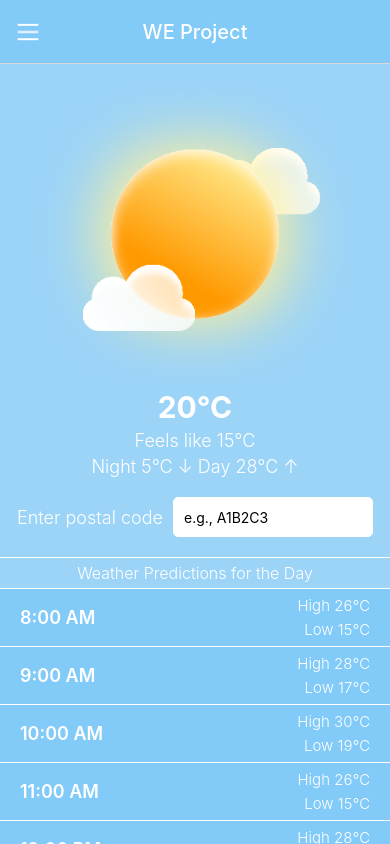
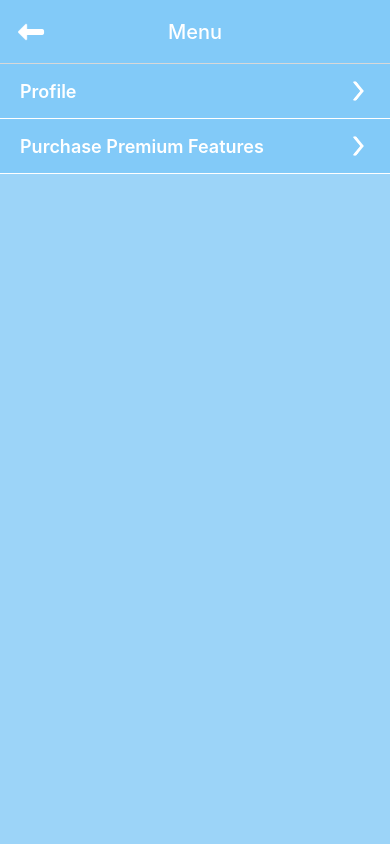
Before and after one commit to parthvekariya98/we_protect_repo, a React Native app in the folder WeProtect/: screen /Main in a window 390 px wide. Both pictures are taken after a click on the element 28 px from the left and 32 px from the top of the page. Shown: the top 844 px of the page. Built offline with nearby package versions, Linux system fonts and the light colour scheme.

Commit message:
- main screen and menu screen navigation issue resolved

```diff
--- a/WeProtect/App.js
+++ b/WeProtect/App.js
@@ -1,4 +1,3 @@
-// App.js
 import React from 'react';
 import { NavigationContainer } from '@react-navigation/native';
 import { createStackNavigator } from '@react-navigation/stack';
@@ -9,12 +8,12 @@ import MenuScreen from './src/screens/MenuScreen';
 const Stack = createStackNavigator();
 
 const App = () => {
-  const handleMenuPress = () => {
-    console.log('Menu icon pressed');
+  const handleMenuPress = (navigation) => {
+    navigation.navigate('Menu');
   };
 
-  const handleBackButton = () => {
-    console.log('Menu icon pressed');
+  const handleBackButton = (navigation) => {
+    navigation.goBack();
   };
 
   return (
@@ -26,11 +25,10 @@ const App = () => {
           },
         }}
       >
-
         <Stack.Screen
           name="Main"
           component={MainScreen}
-          options={{
+          options={({ navigation }) => ({
             title: 'WE Project',
             headerTitleAlign: 'center',
             headerTitleStyle: {
@@ -38,16 +36,16 @@ const App = () => {
               color: 'white',
             },
             headerLeft: () => (
-              <TouchableOpacity onPress={handleMenuPress} style={{ marginLeft: 16 }}>
+              <TouchableOpacity onPress={() => handleMenuPress(navigation)} style={{ marginLeft: 16 }}>
                 <Image source={require('./src/images/ic_menu.png')} style={{ width: 24, height: 24 }} />
               </TouchableOpacity>
             ),
-          }}
+          })}
         />
         <Stack.Screen
           name="Menu"
           component={MenuScreen}
-          options={{
+          options={({ navigation }) => ({
             title: 'Menu',
             headerTitleAlign: 'center',
             headerTitleStyle: {
@@ -55,11 +53,11 @@ const App = () => {
               color: 'white',
             },
             headerLeft: () => (
-              <TouchableOpacity onPress={handleBackButton} style={{ marginLeft: 16 }}>
+              <TouchableOpacity onPress={() => handleBackButton(navigation)} style={{ marginLeft: 16 }}>
                 <Image source={require('./src/images/ic_back.png')} style={{ width: 30, height: 30 }} />
               </TouchableOpacity>
             ),
-          }}
+          })}
         />
       </Stack.Navigator>
     </NavigationContainer>
```
